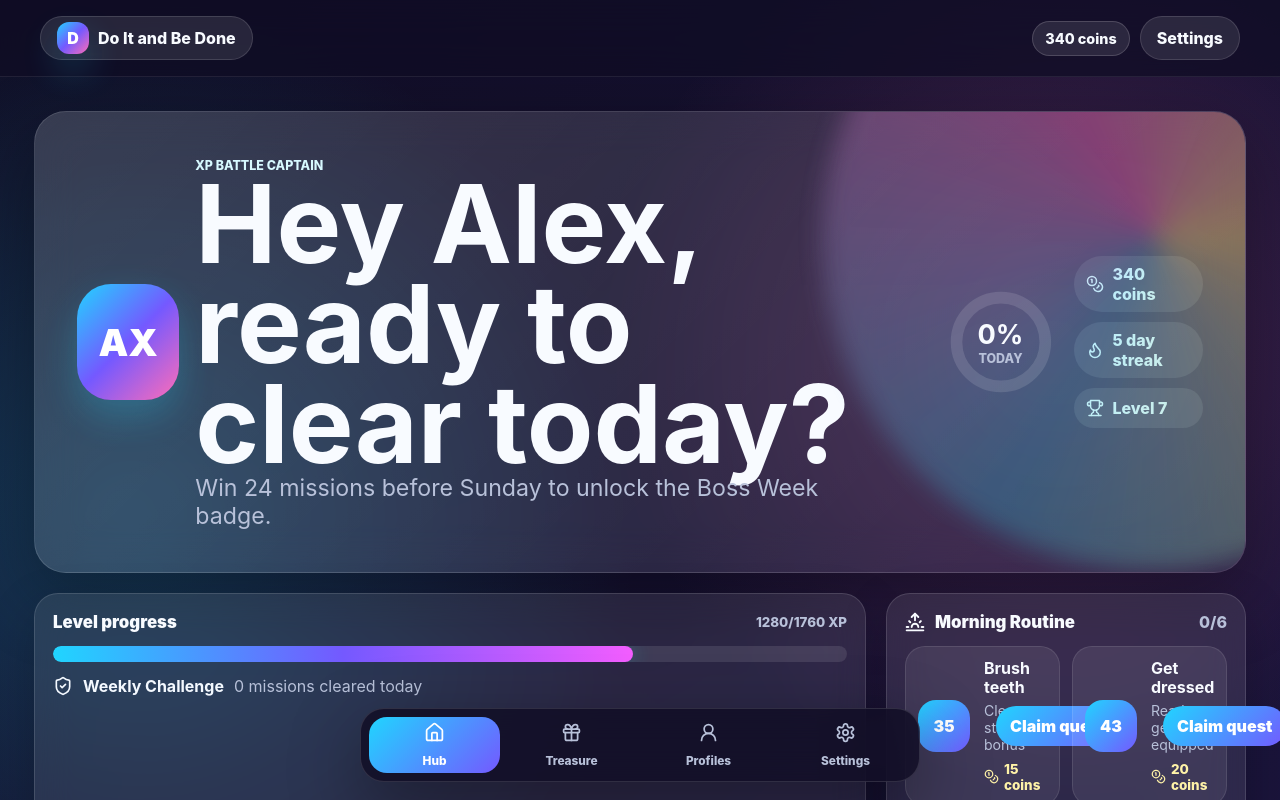
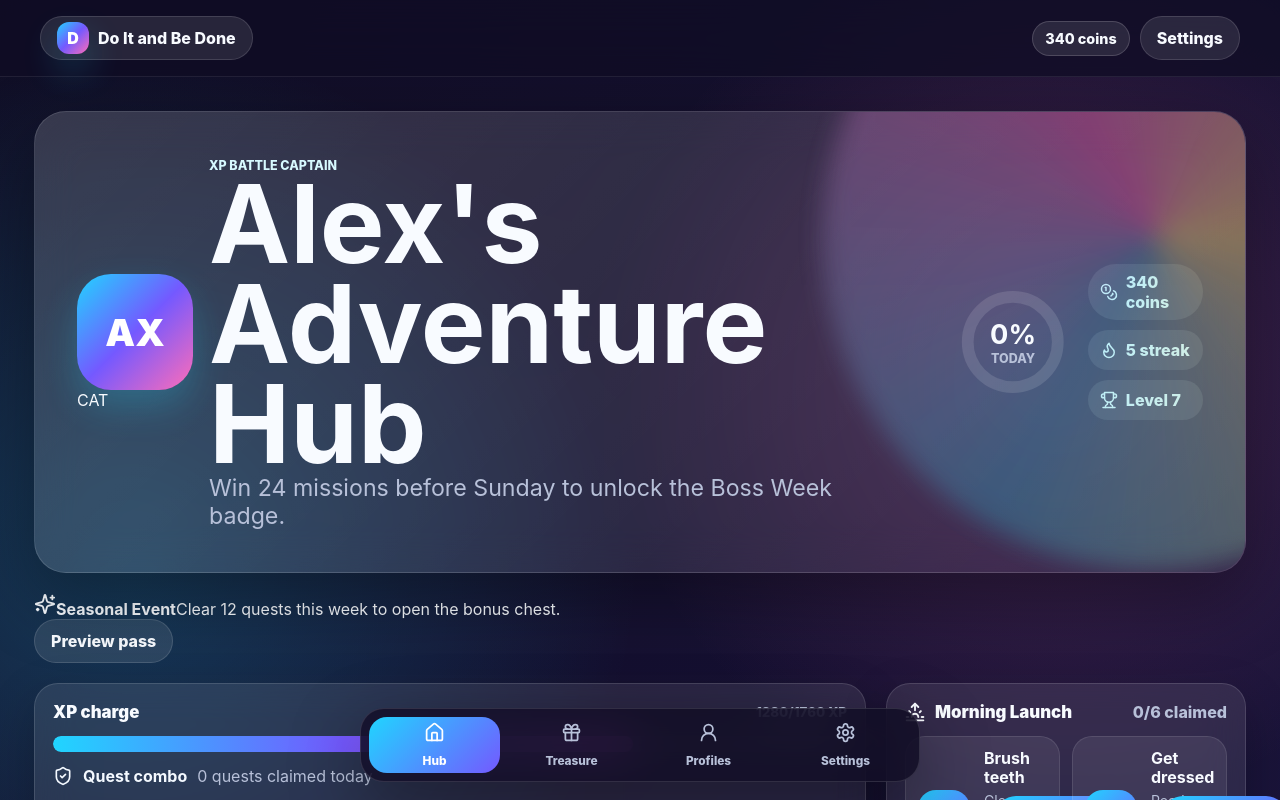
Before and after one commit to juliarus768-cyber/Do-it-and-be-done, a React (Vite) app: page / in a window 1280 px wide. Both pictures are taken after a click on the button 239 px from the left and 786 px from the top of the page. Shown: the top 800 px of the page. Built offline with nearby package versions, Linux system fonts and the light colour scheme.

Commit message:
Redesign child adventure hub

```diff
--- a/src/components/ChildDashboard.jsx
+++ b/src/components/ChildDashboard.jsx
@@ -1,20 +1,27 @@
-import { CalendarDays, Coins, Flame, Gift, ShieldCheck, Trophy } from "lucide-react";
+import { CalendarDays, Coins, Flame, Gamepad2, Gift, ShieldCheck, Sparkles, Swords, Trophy } from "lucide-react";
 import { childStats } from "../utils/gameLogic";
 import BadgeShelf from "./BadgeShelf";
 import MissionCard from "./MissionCard";
 import ProgressRing from "./ProgressRing";
 import { Icon } from "./iconMap.jsx";
 
+const companionByChild = {
+  alex: { type: "cat", name: "Byte Cat", card: "Gear / weapons preview", items: ["Pulse Blade", "Shield Pack", "XP Boots"] },
+  katya: { type: "dog", name: "Mochi Dog", card: "Mystery box preview", items: ["Sticker Drop", "Mini-game Key", "Moon Box"] }
+};
+
 export default function ChildDashboard({ child, state, categories, rewards, handlers }) {
   const stats = childStats(state, child.id);
+  const companion = companionByChild[child.id];
   const previewRewards = rewards.filter((reward) => !reward.favoriteFor || reward.favoriteFor === child.id).sort((a, b) => Math.abs(child.coins - a.price) - Math.abs(child.coins - b.price)).slice(0, 3);
 
   return (
-    <div className="dashboard-grid">
-      <section className="child-hero"><div className="hero-id"><div className="large-avatar">{child.avatar}</div><div><span className="profile-kicker">{child.title}</span><h1>Hey {child.name}, ready to clear today?</h1><p>{child.weeklyChallenge}</p></div></div><div className="hero-metrics"><ProgressRing value={stats.completion} label="today" /><div className="stat-stack"><span><Coins size={18} /> {child.coins} coins</span><span><Flame size={18} /> {child.dailyStreak} day streak</span><span><Trophy size={18} /> Level {child.level}</span></div></div></section>
-      <section className="panel xp-panel"><div className="section-heading"><span>Level progress</span><small>{child.xp}/{stats.nextLevelXp} XP</small></div><div className="xp-bar"><span style={{ width: `${stats.xpProgress}%` }} /></div><div className="challenge-strip"><ShieldCheck size={20} /><strong>Weekly Challenge</strong><span>{stats.completedIds.length} missions cleared today</span></div></section>
-      <section className="missions-board">{categories.map((category) => { const group = child.missions.filter((mission) => mission.category === category.id); const completeCount = group.filter((mission) => stats.completedIds.includes(mission.id)).length; return <div className={`mission-group tone-${category.tone}`} key={category.id}><div className="mission-group-head"><div><Icon name={category.icon} /><h3>{category.label}</h3></div><span>{completeCount}/{group.length}</span></div><div className="mission-list">{group.map((mission) => <MissionCard key={mission.id} mission={mission} completed={stats.completedIds.includes(mission.id)} onComplete={() => handlers.completeMission(child.id, mission.id)} />)}</div></div>; })}</section>
-      <aside className="side-rail"><section className="panel reward-preview"><div className="section-heading"><span>Reward preview</span><small><Gift size={14} /> store</small></div>{previewRewards.map((reward) => <div className="preview-reward" key={reward.id}><Icon name={reward.icon} /><div><strong>{reward.name}</strong><span>{reward.price} coins</span></div></div>)}</section><BadgeShelf badges={child.badges} /><section className="panel daily-card"><CalendarDays size={24} /><strong>Perfect Week Bonus</strong><p>Finish every mission on seven full days to earn a bonus badge and extra bragging rights.</p></section></aside>
+    <div className="dashboard-grid adventure-hub">
+      <section className="child-hero game-hero"><div className="hero-id"><div className={`companion-scene ${companion.type}-scene`}><div className="large-avatar">{child.avatar}</div><div className="companion-blob">{companion.type.toUpperCase()}</div></div><div><span className="profile-kicker">{child.title}</span><h1>{child.name}'s Adventure Hub</h1><p>{child.weeklyChallenge}</p></div></div><div className="hero-metrics premium-metrics"><ProgressRing value={stats.completion} label="today" /><div className="stat-stack"><span><Coins size={18} /> {child.coins} coins</span><span><Flame size={18} /> {child.dailyStreak} streak</span><span><Trophy size={18} /> Level {child.level}</span></div></div></section>
+      <section className="season-banner"><div><Sparkles size={22} /><strong>Seasonal Event</strong><span>Clear 12 quests this week to open the bonus chest.</span></div><button className="ghost-button" type="button">Preview pass</button></section>
+      <section className="panel xp-panel"><div className="section-heading"><span>XP charge</span><small>{child.xp}/{stats.nextLevelXp} XP</small></div><div className="xp-bar"><span style={{ width: `${stats.xpProgress}%` }} /></div><div className="challenge-strip"><ShieldCheck size={20} /><strong>Quest combo</strong><span>{stats.completedIds.length} quests claimed today</span></div></section>
+      <section className="missions-board">{categories.map((category) => { const group = child.missions.filter((mission) => mission.category === category.id); const completeCount = group.filter((mission) => stats.completedIds.includes(mission.id)).length; return <div className={`mission-group tone-${category.tone}`} key={category.id}><div className="mission-group-head"><div><Icon name={category.icon} /><h3>{category.label.replace("Missions", "Quests").replace("Routine", "Launch")}</h3></div><span>{completeCount}/{group.length} claimed</span></div><div className="mission-list">{group.map((mission) => <MissionCard key={mission.id} mission={mission} completed={stats.completedIds.includes(mission.id)} onComplete={() => handlers.completeMission(child.id, mission.id)} />)}</div></div>; })}</section>
+      <aside className="side-rail"><section className="panel companion-card"><div className="section-heading"><span>{companion.name}</span><small>companion</small></div><div className={`companion-large ${companion.type}-scene`}>{companion.type.toUpperCase()}</div><p>{child.id === "alex" ? "Boosts streak battles and keeps the neon command deck warm." : "Finds clue cards, cozy stickers, and tiny treasure hints."}</p></section><section className="panel gear-card"><div className="section-heading"><span>{companion.card}</span><small><Swords size={14} /> loadout</small></div><div className="gear-list">{companion.items.map((item) => <span key={item}>{item}</span>)}</div></section><section className="panel reward-preview"><div className="section-heading"><span>Treasure preview</span><small><Gift size={14} /> store</small></div>{previewRewards.map((reward) => <div className="preview-reward" key={reward.id}><Icon name={reward.icon} /><div><strong>{reward.name}</strong><span>{reward.price} coins</span></div></div>)}</section><BadgeShelf badges={child.badges} /><section className="panel daily-card"><CalendarDays size={24} /><strong>Perfect Week Bonus</strong><p>Claim every quest for seven full days to earn the rare Perfect Week badge.</p></section></aside>
     </div>
   );
 }
```
